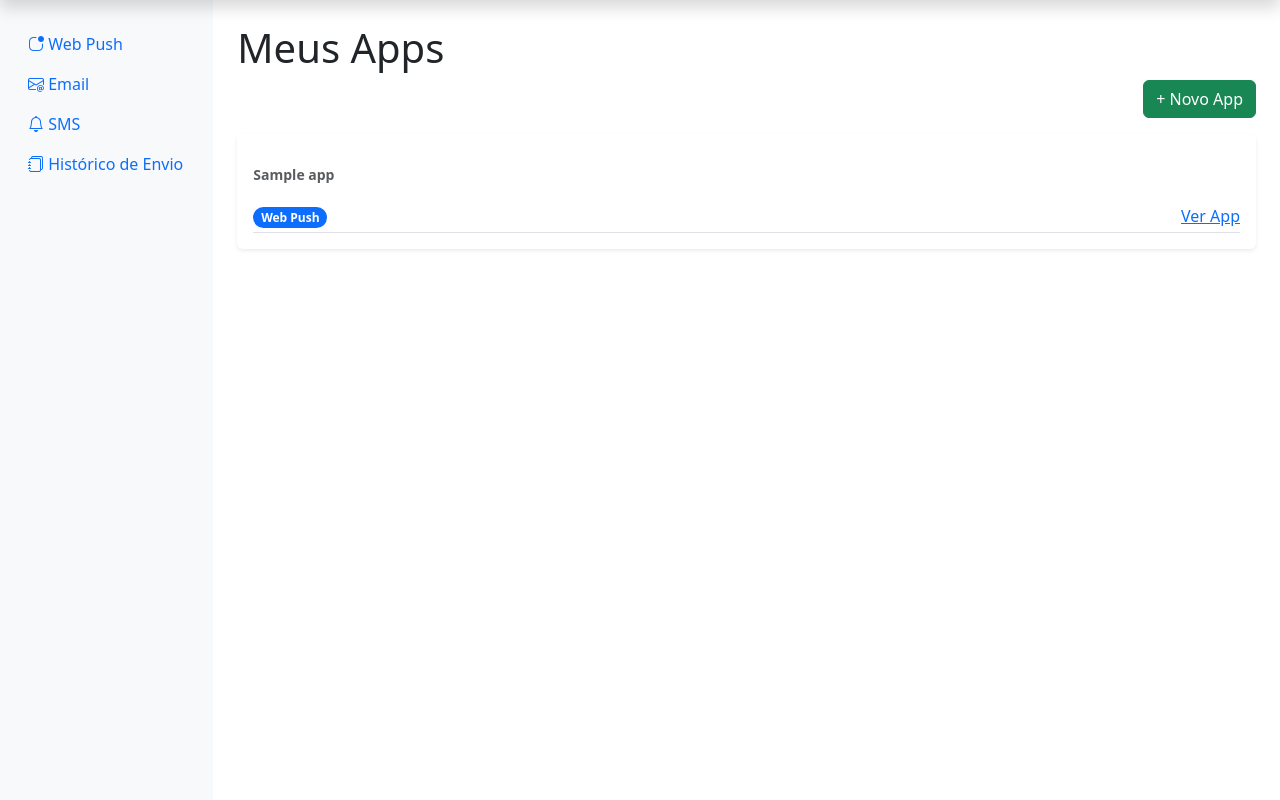
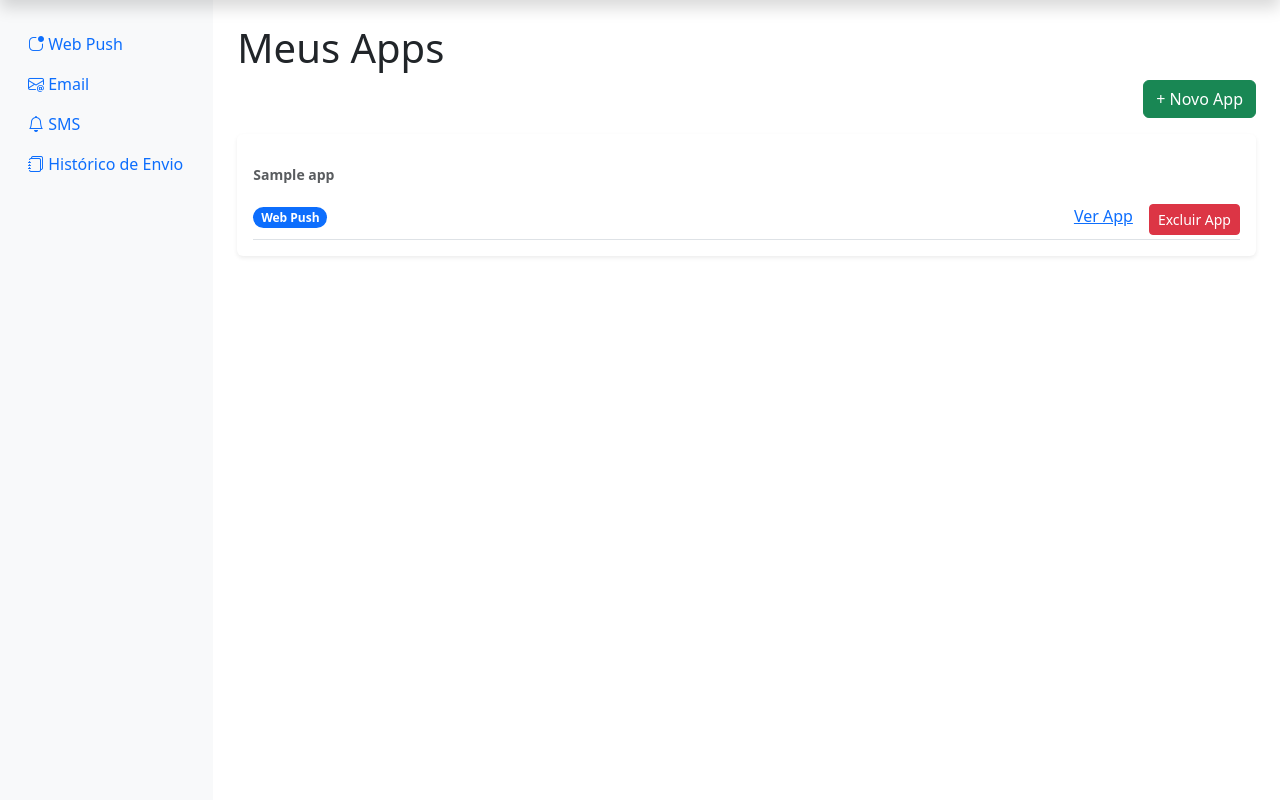
Before and after one commit to Jefferson472/vibbra-system-notify, a Django app: page / in a window 1280 px wide. Shown: the part 40-840 px from the top of the page. Run offline with Django 5.2, Linux system fonts and the light colour scheme; a user stored in the database is signed in; tables that the repository leaves empty hold one stand-in row (values such as "Sample post").

Commit message:
add app delete

```diff
--- /dev/null
+++ b/src/apps/channels/templates/partials/_modal_delete.html
@@ -0,0 +1,20 @@
+<div class="modal fade" id="{{ modal_name }}-{{ modal_id }}" tabindex="-1" aria-labelledby="deleteModalLabel" aria-hidden="true">
+  <div class="modal-dialog">
+    <div class="modal-content">
+      <div class="modal-header">
+        <h5 class="modal-title" id="deleteModalLabel">Confirme a Exclusão</h5>
+        <button type="button" class="btn-close" data-bs-dismiss="modal" aria-label="Close"></button>
+      </div>
+      <div class="modal-body">
+        Você tem certeza que deseja excluir {{ modal_name }}?
+      </div>
+      <div class="modal-footer">
+        <form method="post" action="{{ modal_action }}">
+          {% csrf_token %}
+          <button type="submit" class="btn btn-danger">Delete</button>
+          <button type="button" class="btn btn-secondary" data-bs-dismiss="modal">Cancel</button>
+        </form>
+      </div>
+    </div>
+  </div>
+</div>
--- a/src/apps/channels/urls.py
+++ b/src/apps/channels/urls.py
@@ -1,10 +1,11 @@
 from django.urls import path
 
-from .views import AppView, ChannelDeleteView, ChannelListView
+from .views import AppView, AppDeleteView, ChannelDeleteView, ChannelListView
 
 
 urlpatterns = [
     path('app/create/', AppView.as_view(), name='app_create'),
+    path('app/delete/<int:pk>', AppDeleteView.as_view(), name='app_delete'),
     path('channels/<int:app_id>/', ChannelListView.as_view(), name='channels_list'),
-    path('channel/<int:pk>/delete/', ChannelDeleteView.as_view(), name='channel_delete'),
+    path('channel/delete/<int:pk>/', ChannelDeleteView.as_view(), name='channel_delete'),
 ]
--- a/src/apps/channels/views/__init__.py
+++ b/src/apps/channels/views/__init__.py
@@ -1,9 +1,10 @@
-from .app import AppView
+from .app import AppView, AppDeleteView
 from .channel import ChannelDeleteView, ChannelListView
 
 
 __all__ = [
     'AppView',
+    'AppDeleteView',
     'ChannelListView',
     'ChannelDeleteView',
 ]
--- a/src/apps/channels/views/channel.py
+++ b/src/apps/channels/views/channel.py
@@ -6,6 +6,7 @@ from django.urls import reverse_lazy
 from django.views.generic import DeleteView, ListView
 
 from apps.channels.models.channel import Channel
+from apps.channels.models.app import App
 
 
 class ChannelListView(LoginRequiredMixin, ListView):
--- a/src/apps/pages/templates/home.html
+++ b/src/apps/pages/templates/home.html
@@ -18,8 +18,16 @@
             {% endfor %}
           </div>
 
-          <div>
+          <div class="d-flex gap-3">
             <span><a href="{% url 'channels_list' app_id=app.id %}">Ver App</a></span>
+            <button type="button"
+              class="btn btn-sm btn-danger"
+              data-bs-toggle="modal"
+              data-bs-target="#App-{{ app.id }}"
+            >Excluir App</button>
+
+            {% url 'app_delete' app.id as modal_action %}
+            {% include 'partials/_modal_delete.html' with modal_id=app.id modal_name='App' %}
           </div>
         </div>
       </div>
--- a/src/apps/pages/views/home.py
+++ b/src/apps/pages/views/home.py
@@ -5,6 +5,7 @@ from django.urls import reverse
 from django.views.generic import TemplateView
 
 from apps.channels.models import Channel
+from apps.channels.models.app import App
 
 
 class HomePage(TemplateView):
@@ -19,7 +20,7 @@ class HomePage(TemplateView):
         context = super().get_context_data(**kwargs)
         channels = Channel.objects.filter(
             app__user=self.request.user).select_related("app")
-        channels_apps = list(set(map(lambda c: c.app, channels)))
+        channels_apps = App.objects.filter(user=self.request.user)
 
         apps = []
         for app in channels_apps:
```
Also changed, not shown: src/apps/channels/templates/channels/channel_list.html (+12 -24 lines), src/apps/channels/views/app.py (+7 -1 lines).
